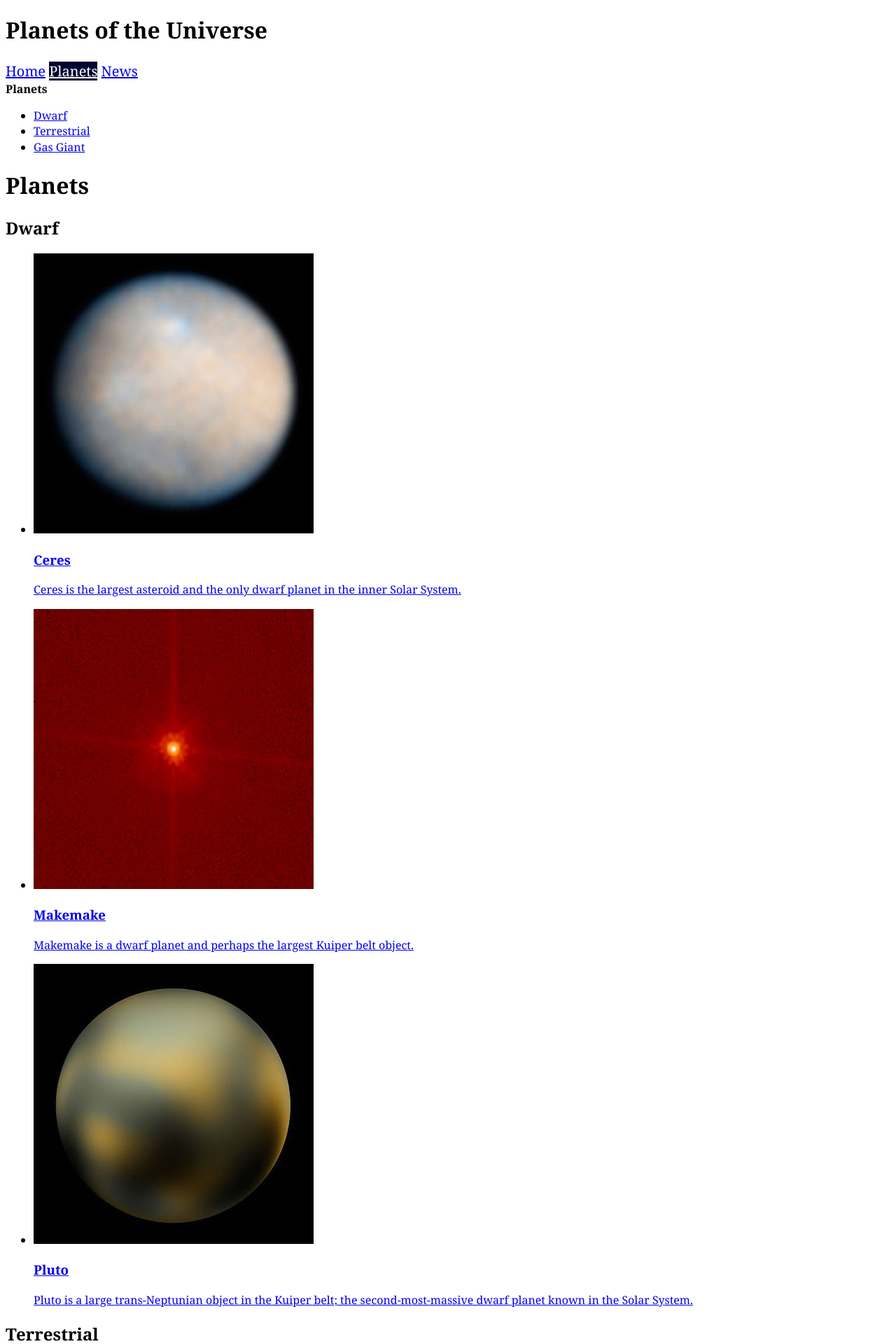
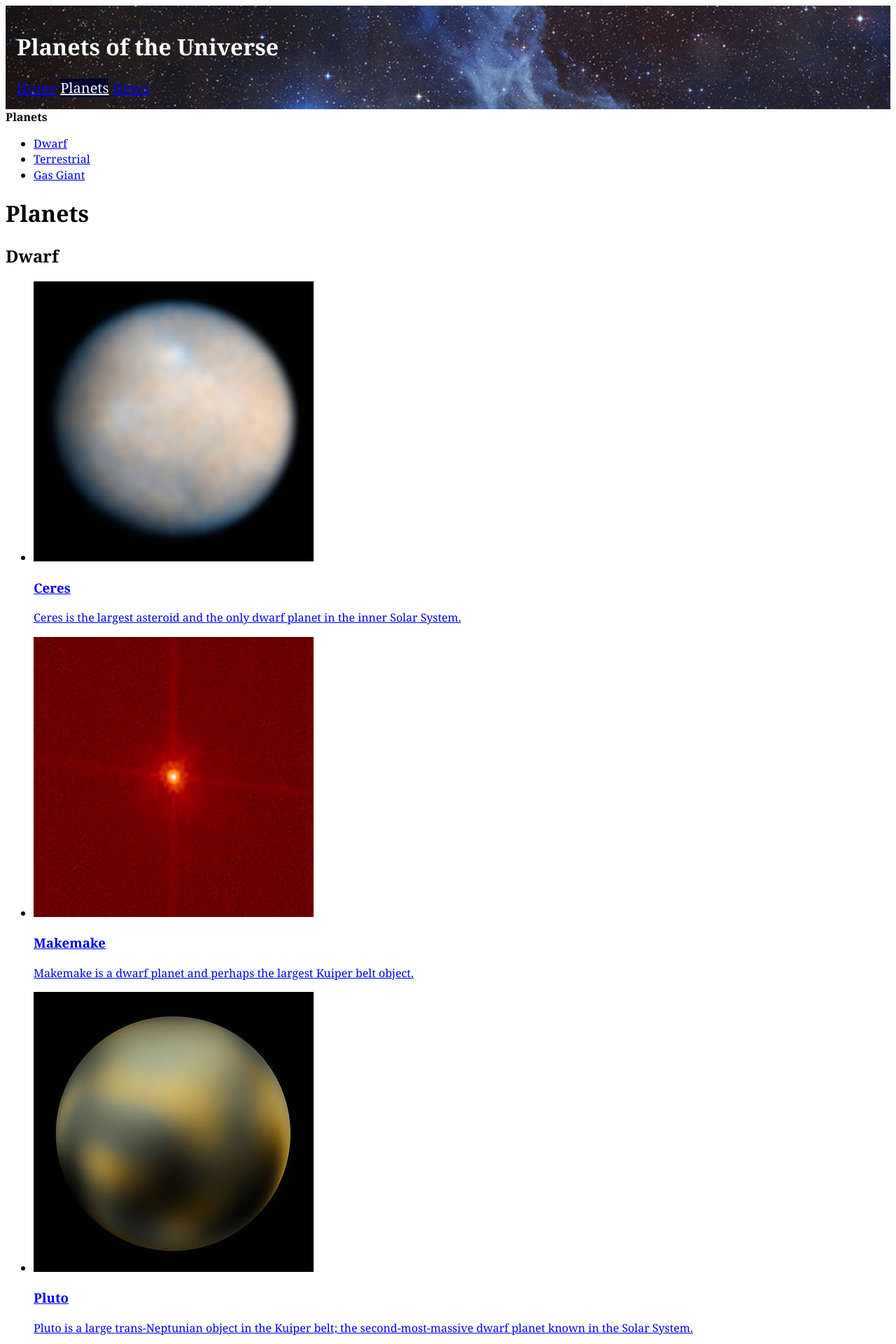
Before and after one commit to Dwightgnjohnson/planets-of-the-universe, a Jekyll site: the page built from planets/index.html, in a window 1280 px wide. Shown: the top 1920 px of the page at 70% size. Built offline with Jekyll 4.4.1, drawn with Linux system fonts in a browser that asks for light colours; Markdown is read by kramdown in place of the engine named in the settings.

Commit message:
Moved to many CSS files. Added masthead BG changes.

```diff
--- /dev/null
+++ b/_includes/css/common.css
@@ -0,0 +1,6 @@
+html {
+  margin: 0;
+  padding: 0;
+
+  font: normal 100%/1.4 Georgia,serif;
+}
--- a/css/common.css
+++ b/_includes/css/nav.css
@@ -1,10 +1,3 @@
-html {
-  margin: 0;
-  padding: 0;
-
-  font: normal 100%/1.4 Georgia,serif;
-}
-
 .current {
   background-color: #000531;
 
--- a/_layouts/default.html
+++ b/_layouts/default.html
@@ -3,11 +3,11 @@
 <head>
   <meta charset="utf-8">
   <title>Planets of the Universe</title>
-  <link href="{{site.baseurl}}/css/common.css" rel="stylesheet">
+  <link href="{{site.baseurl}}/css/main.css" rel="stylesheet">
 </head>
 <body>
 
-<header>
+<header class="masthead {{page.mastheadClass}}">
   <h1>Planets of the Universe</h1>
   {% include nav.html navclass='nav-top' %}
 </header>
--- /dev/null
+++ b/css/main.css
@@ -0,0 +1,6 @@
+---
+---
+
+{% include css/common.css %}
+{% include css/masthead.css %}
+{% include css/nav.css %}
--- a/planets/index.html
+++ b/planets/index.html
@@ -1,5 +1,6 @@
 ---
 layout: planets
+mastheadClass: masthead-planets
 ---
 
 <h1>Planets</h1>
```
Also changed, not shown: _includes/css/masthead.css (added, +12 -0 lines).
